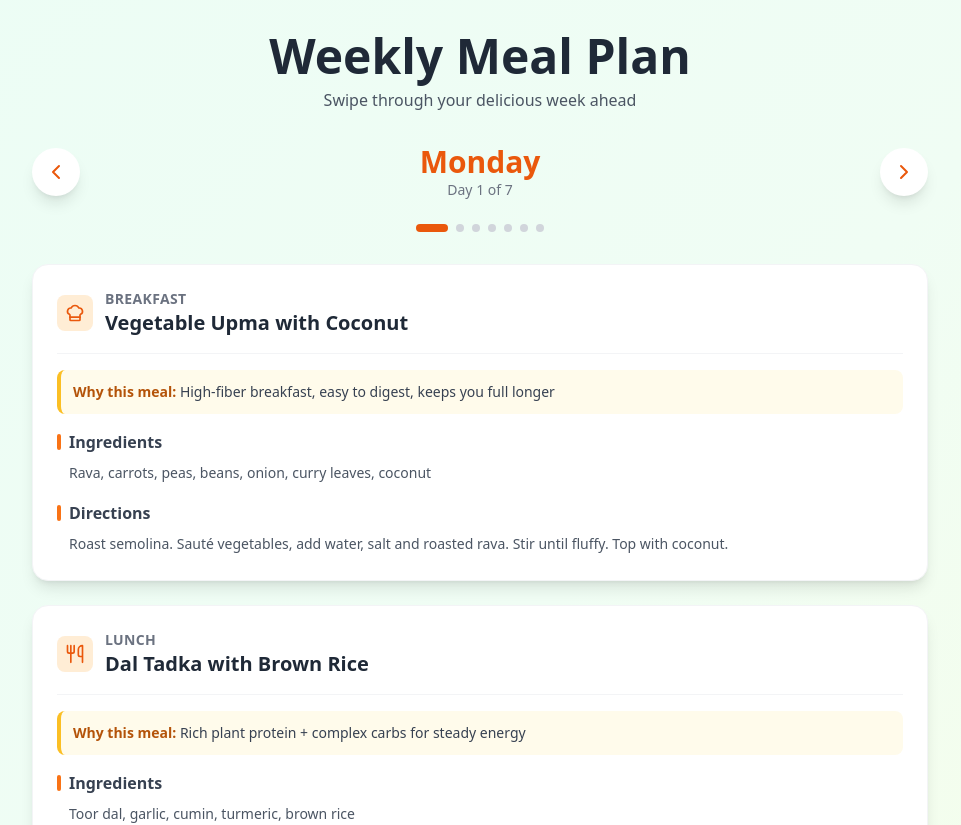
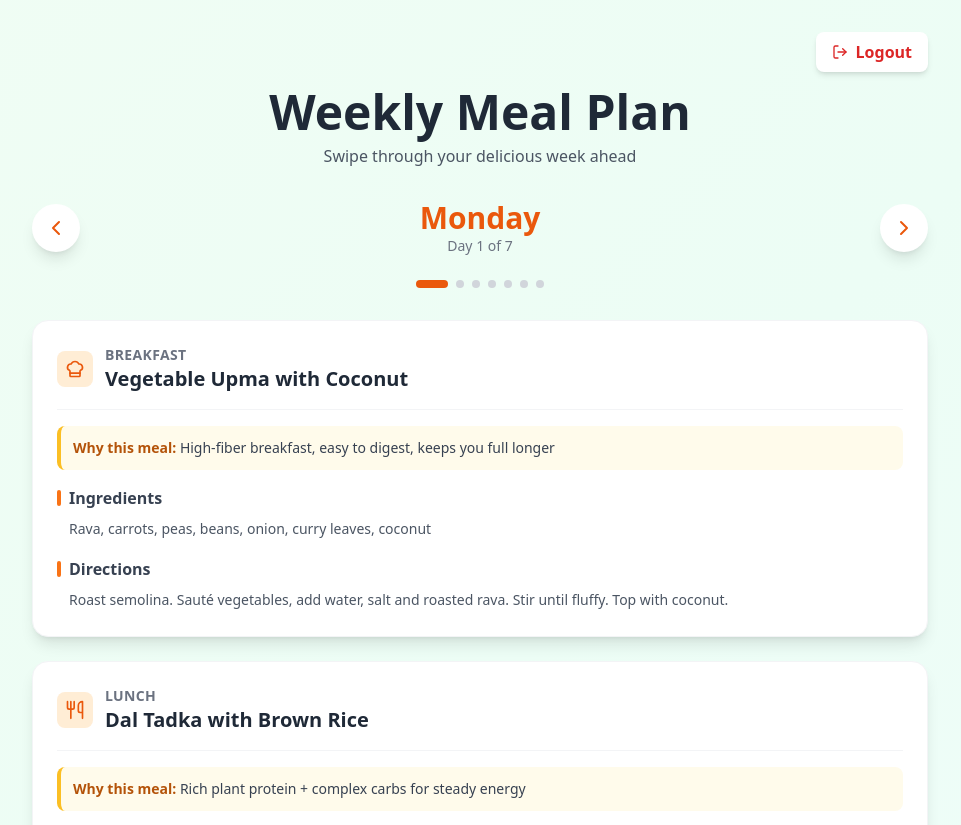
Before and after one commit to Geoff-Robin/ReciKit, a React app in the folder frontend/: page / in a window 1280 px wide. Shown: the top 825 px of the page, without its empty margins (160-1121 px from the left). Built offline with nearby package versions, Linux system fonts and the light colour scheme; the HTML template or start-up script is replaced by a standard one.

Commit message:
added logout button

```diff
--- a/frontend/src/pages/MealPlan.jsx
+++ b/frontend/src/pages/MealPlan.jsx
@@ -1,7 +1,8 @@
 import React, { useState } from 'react';
+import { LogOut } from 'lucide-react';
 import MealCard from '../components/ui/MealCard';
-import DayNavigation from '../components/ui/DayNavigation';  // ✅ FIXED
-import DayIndicator from '../components/ui/DayIndicator';    // ✅ FIXED
+import DayNavigation from '../components/ui/DayNavigation';
+import DayIndicator from '../components/ui/DayIndicator';
 import { sampleMealPlan } from '../components/ui/sampledata';
 
 const MealPlanApp = () => {
@@ -19,12 +20,31 @@ const MealPlanApp = () => {
     setCurrentDay((prev) => (prev - 1 + days.length) % days.length);
   };
 
+  const handleLogout = () => {
+    // Add your logout logic here
+    console.log('Logging out...');
+    // Example: Clear token, redirect to login, etc.
+    // localStorage.removeItem('token');
+    // navigate('/login');
+  };
+
   const currentDayName = days[currentDay];
   const currentDayPlan = weeklyMealPlan[currentDayName];
 
   return (
-    <div className="min-h-screen bg-gradient-to-br from-emerald-50 via-green-50 to-lime-50 p-4 md:p-8">
+    <div className="min-h-screen bg-gradient-to-br from-green-50 via-emerald-50 to-teal-50 p-4 md:p-8">
       <div className="max-w-4xl mx-auto">
+        {/* Logout Button - Top Right */}
+        <div className="flex justify-end mb-4">
+          <button
+            onClick={handleLogout}
+            className="flex items-center gap-2 px-4 py-2 bg-white text-red-600 rounded-lg shadow-md hover:shadow-lg hover:bg-red-50 transition-all font-semibold"
+          >
+            <LogOut className="w-4 h-4" />
+            Logout
+          </button>
+        </div>
+
         {/* Header */}
         <div className="text-center mb-8">
           <h1 className="text-4xl md:text-5xl font-bold text-gray-800 mb-2">
```
